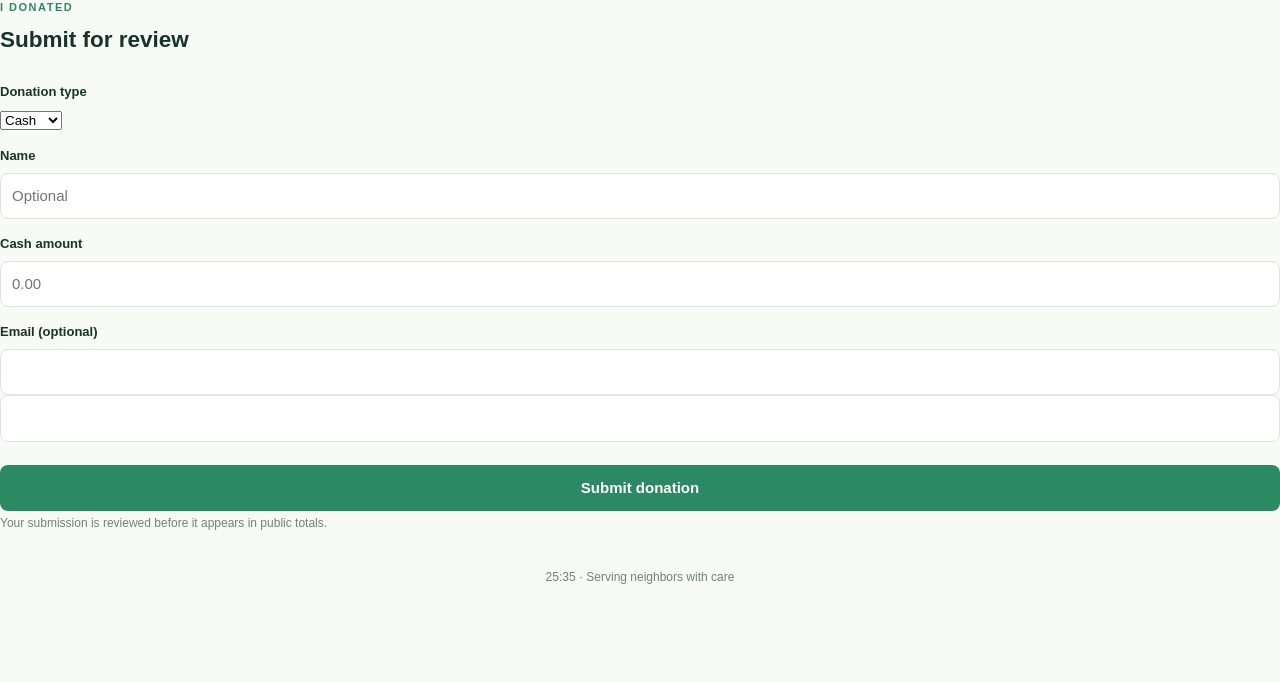
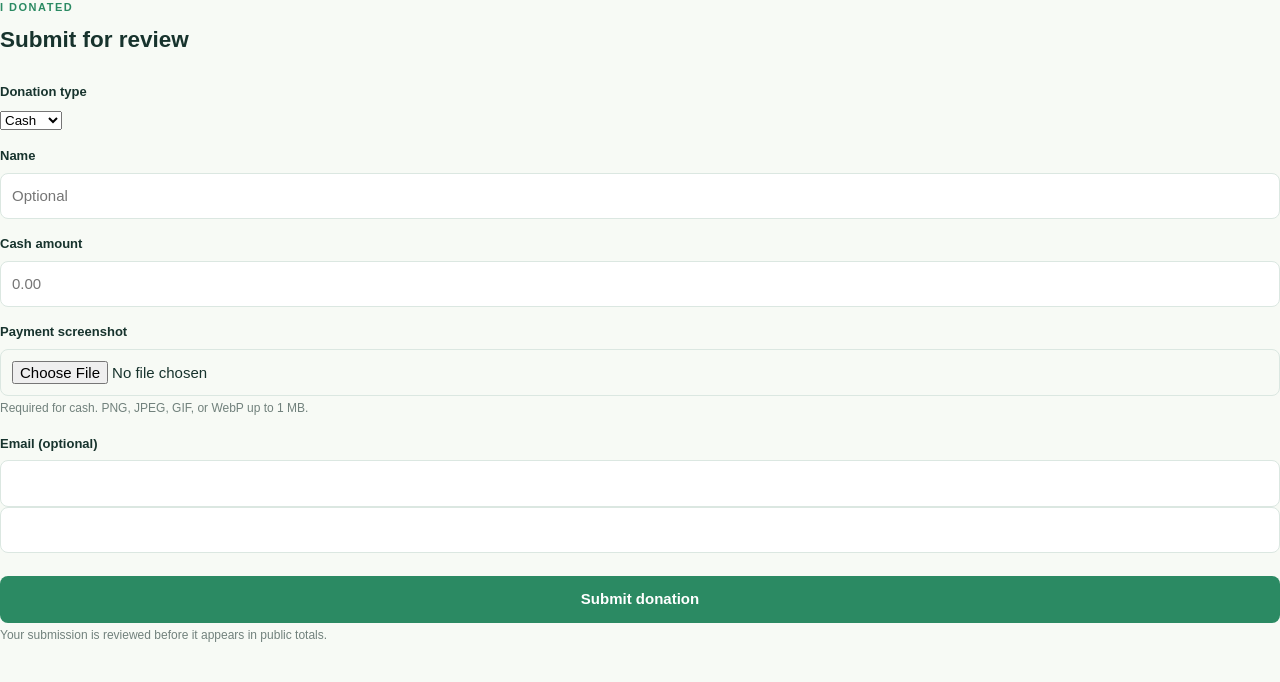
Before and after one commit to Dani-risingBW/donation-tracker, a Flask app: page / in a window 1280 px wide. Shown: the part 1730-2412 px from the top of the page. Before the commit the page ends 2314 px from the top, so only its background shows below. Run offline with Flask 3, Linux system fonts and the light colour scheme.

Commit message:
Only ask for a payment screenshot on cash donations
Goods donors have no payment to prove; their items are confirmed when
they are dropped off. The server now requires a screenshot only for
cash donations and ignores any file sent with a goods donation, so no
image is stored for it.

The donation form shows the screenshot field only when Cash is
selected, and the thank-you screen tells goods donors their items are
confirmed at drop-off instead of mentioning a screenshot. The older
Flask page had no screenshot field at all, so cash donations there
always failed; it now has one for cash too. README updated to match.

Co-Authored-By: Claude Opus 5.5 <noreply@anthropic.com>

```diff
--- a/app.py
+++ b/app.py
@@ -282,9 +282,10 @@ def api_submit_donation():
     else:
         return jsonify({"error": "Choose a supported donation type."}), 400
     try:
-        screenshot = save_screenshot(request.files.get("screenshot"))
-        if not screenshot:
-            raise ValueError("A payment screenshot is required for every donation.")
+        # Only cash gifts have a payment to prove; goods are confirmed at drop-off.
+        screenshot = save_screenshot(request.files.get("screenshot")) if donation_type == "cash" else None
+        if donation_type == "cash" and not screenshot:
+            raise ValueError("A payment screenshot is required for cash donations.")
     except ValueError as error:
         return jsonify({"error": str(error)}), 400
     if screenshot:
@@ -439,9 +440,10 @@ def submit_donation():
         return redirect(url_for("dashboard"))
 
     try:
-        screenshot = save_screenshot(request.files.get("screenshot"))
-        if not screenshot:
-            raise ValueError("A payment screenshot is required for every donation.")
+        # Only cash gifts have a payment to prove; goods are confirmed at drop-off.
+        screenshot = save_screenshot(request.files.get("screenshot")) if donation_type == "cash" else None
+        if donation_type == "cash" and not screenshot:
+            raise ValueError("A payment screenshot is required for cash donations.")
     except ValueError as error:
         flash(str(error), "error")
         return redirect(url_for("dashboard"))
--- a/templates/index.html
+++ b/templates/index.html
@@ -51,7 +51,7 @@
 
     <section class="section donate-grid" id="donate">
       <div><p class="eyebrow">Where to donate</p><h2>Give through Cash App or goods</h2><p>{{ campaign.distribution }}</p><div class="cashtag">{{ campaign.cashtag }}</div><p class="muted">Email <a href="mailto:{{ campaign.contact_email }}">{{ campaign.contact_email }}</a> for drop-off details.</p></div>
-      <form class="form-card" method="post" action="{{ url_for('submit_donation') }}"><p class="eyebrow">I donated</p><h2>Submit for review</h2><label for="type">Donation type</label><select id="type" name="type"><option value="cash">Cash</option><option value="goods">Goods</option></select><label for="name">Name</label><input id="name" name="name" placeholder="Optional"><div id="cash-fields"><label for="amount">Cash amount</label><input id="amount" name="amount" type="number" min="0.01" step="0.01" placeholder="0.00"></div><div id="goods-fields" hidden><label for="item_id">Item</label><select id="item_id" name="item_id">{% for item in campaign['items'] %}<option value="{{ item.id }}">{{ item.name }}</option>{% endfor %}</select><label for="quantity">Quantity</label><input id="quantity" name="quantity" type="number" min="1" value="1"></div><label for="email">Email (optional)</label><input id="email" name="email" type="email"><input name="honeypot" class="honeypot" tabindex="-1" autocomplete="off"><button class="button" type="submit">Submit donation</button><small class="muted">Your submission is reviewed before it appears in public totals.</small></form>
+      <form class="form-card" method="post" enctype="multipart/form-data" action="{{ url_for('submit_donation') }}"><p class="eyebrow">I donated</p><h2>Submit for review</h2><label for="type">Donation type</label><select id="type" name="type"><option value="cash">Cash</option><option value="goods">Goods</option></select><label for="name">Name</label><input id="name" name="name" placeholder="Optional"><div id="cash-fields"><label for="amount">Cash amount</label><input id="amount" name="amount" type="number" min="0.01" step="0.01" placeholder="0.00"><label for="screenshot">Payment screenshot</label><input id="screenshot" name="screenshot" type="file" accept="image/png,image/jpeg,image/gif,image/webp"><small class="muted">Required for cash. PNG, JPEG, GIF, or WebP up to 1 MB.</small></div><div id="goods-fields" hidden><label for="item_id">Item</label><select id="item_id" name="item_id">{% for item in campaign['items'] %}<option value="{{ item.id }}">{{ item.name }}</option>{% endfor %}</select><label for="quantity">Quantity</label><input id="quantity" name="quantity" type="number" min="1" value="1"></div><label for="email">Email (optional)</label><input id="email" name="email" type="email"><input name="honeypot" class="honeypot" tabindex="-1" autocomplete="off"><button class="button" type="submit">Submit donation</button><small class="muted">Your submission is reviewed before it appears in public totals.</small></form>
     </section>
   </main>
   <footer>{{ campaign.name }} · Serving neighbors with care</footer>
@@ -62,7 +62,8 @@
     const amount = document.querySelector('#amount');
     const item = document.querySelector('#item_id');
     const quantity = document.querySelector('#quantity');
-    function syncFields() { const isGoods = type.value === 'goods'; cash.hidden = isGoods; goods.hidden = !isGoods; amount.disabled = isGoods; item.disabled = !isGoods; quantity.disabled = !isGoods; amount.required = !isGoods; quantity.required = isGoods; }
+    const screenshot = document.querySelector('#screenshot');
+    function syncFields() { const isGoods = type.value === 'goods'; cash.hidden = isGoods; goods.hidden = !isGoods; amount.disabled = isGoods; item.disabled = !isGoods; quantity.disabled = !isGoods; amount.required = !isGoods; screenshot.disabled = isGoods; screenshot.required = !isGoods; quantity.required = isGoods; }
     type.addEventListener('change', syncFields); syncFields();
   </script>
 </body>
```
Also changed, not shown: frontend/src/main.jsx (+3 -2 lines), tests/test_api.py (+14 -0 lines), README.md.
